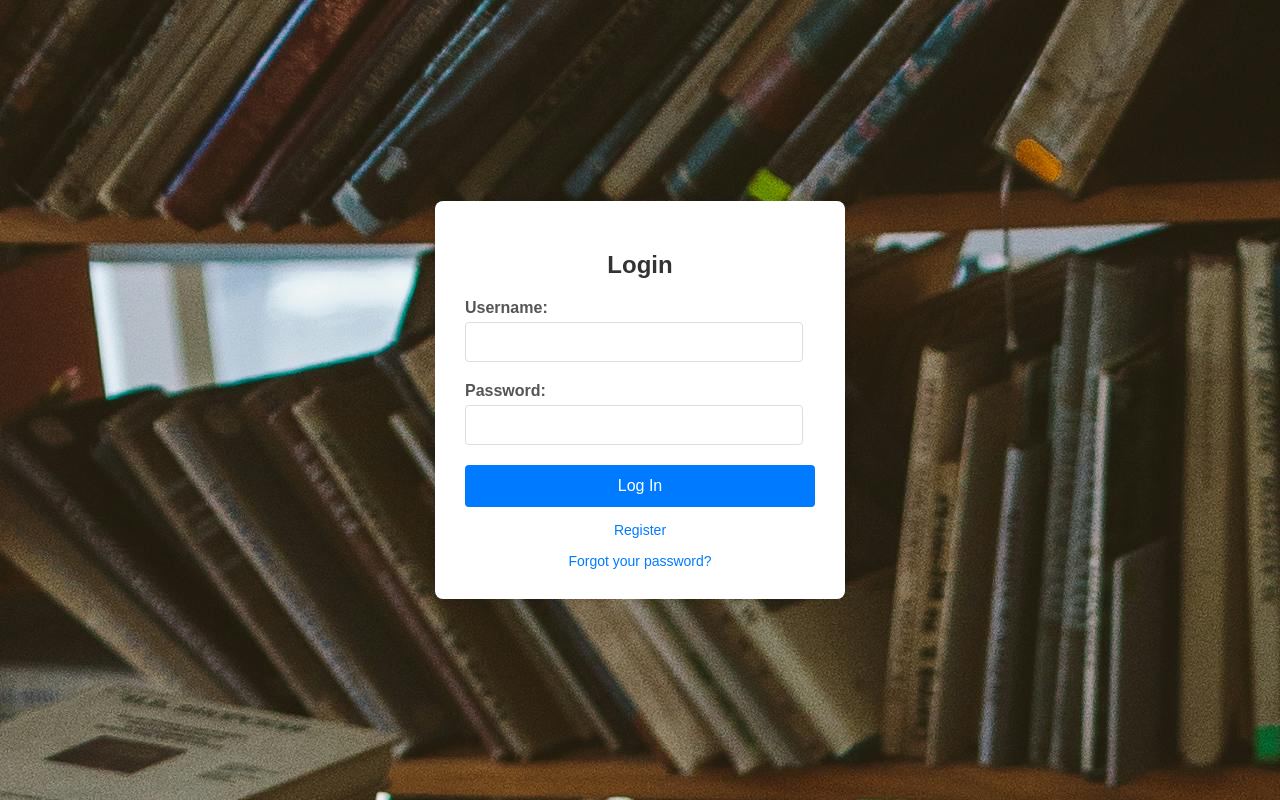
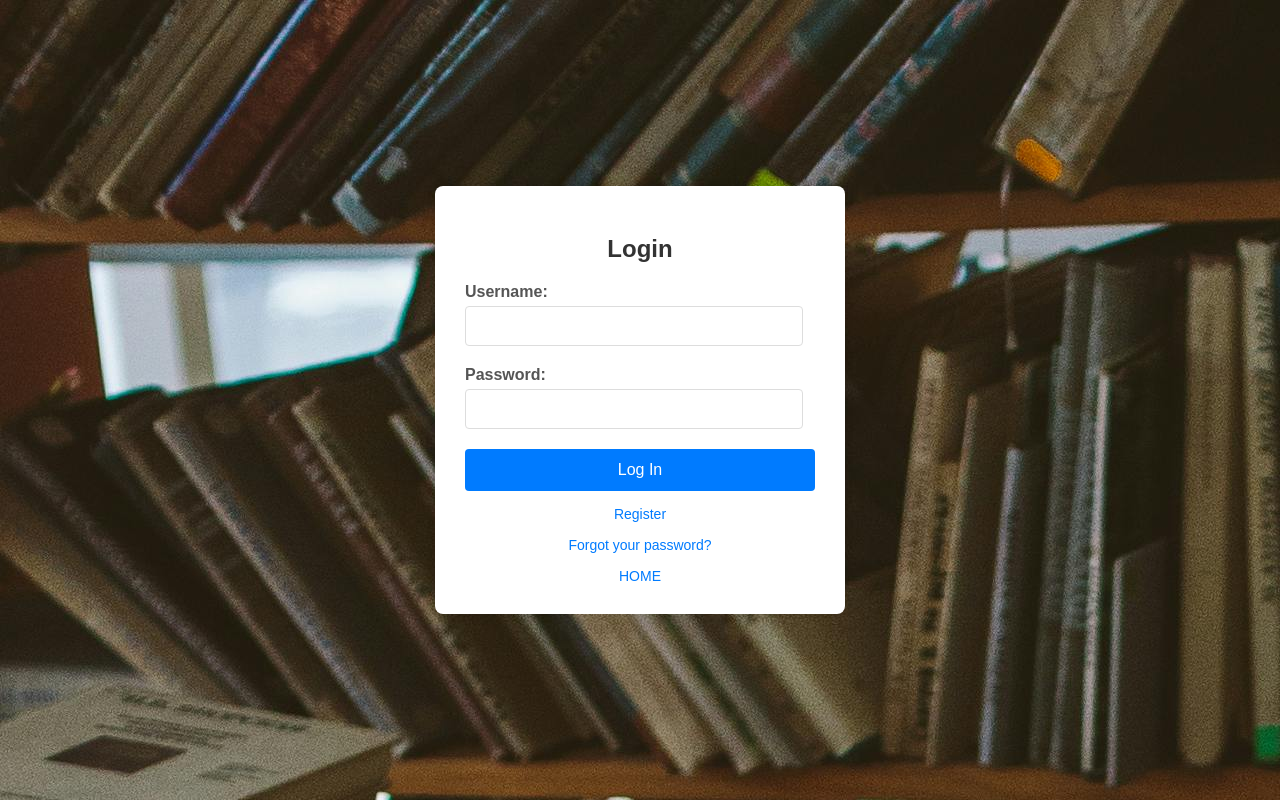
Before and after one commit to NJIRI-G/Digital-Library, a Flask app: page /login in a window 1280 px wide. Run offline with Flask 3, Linux system fonts and the light colour scheme.

Commit message:
Update login.html
added home page

```diff
--- a/Templates/login.html
+++ b/Templates/login.html
@@ -95,6 +95,20 @@
         .register a:hover {
             text-decoration: underline;
         }
+        .home {
+            text-align: center;
+            margin-top: 15px;
+            font-size: 14px;
+        }
+
+        .home  a {
+            color: #007bff;
+            text-decoration: none;
+
+        }
+        .home a:hover {
+            text-decoration: underline;
+        }
     </style>
 </head>
 <body>
@@ -118,6 +132,9 @@
         <div class="forgot-password">
             <a href="/password">Forgot your password?</a>
         </div>
+        <div class="home">
+            <a href="/">HOME</a>
+        </div>
     </div>
 </body>
 </html>
```
